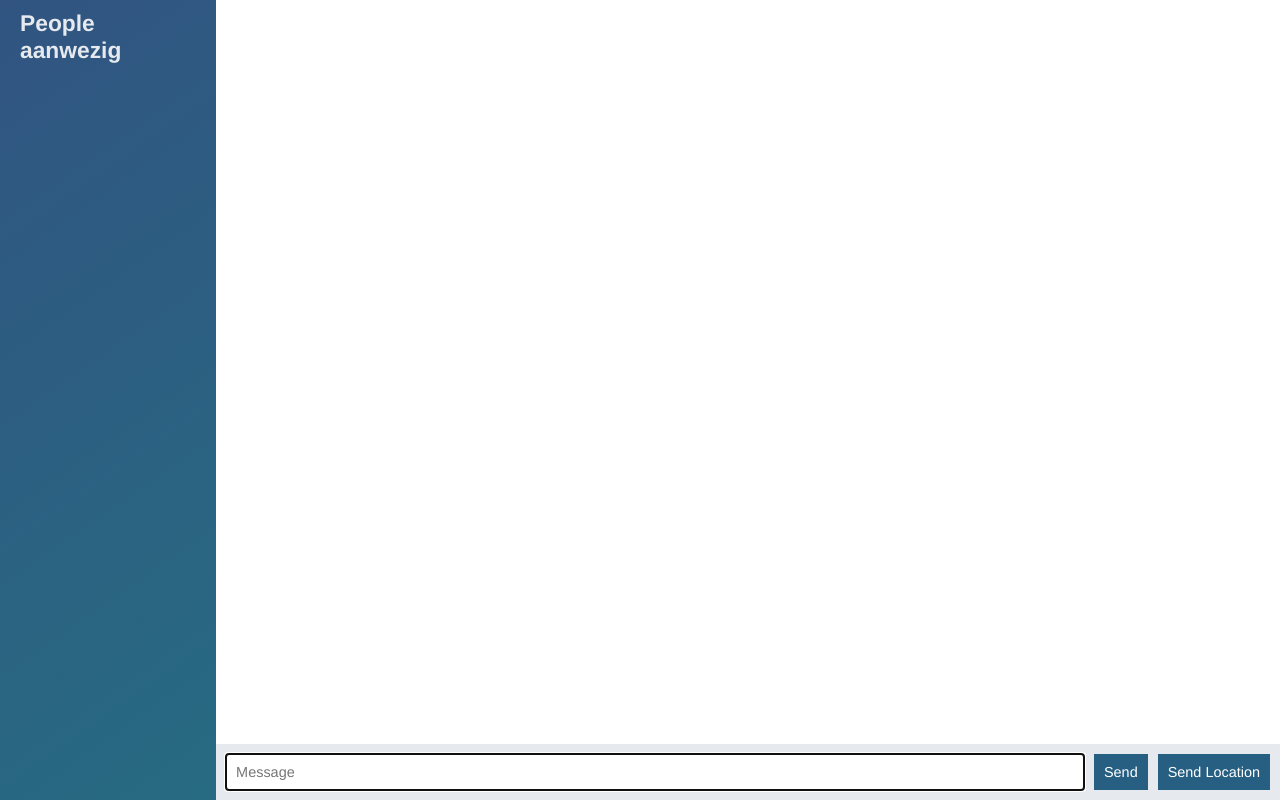
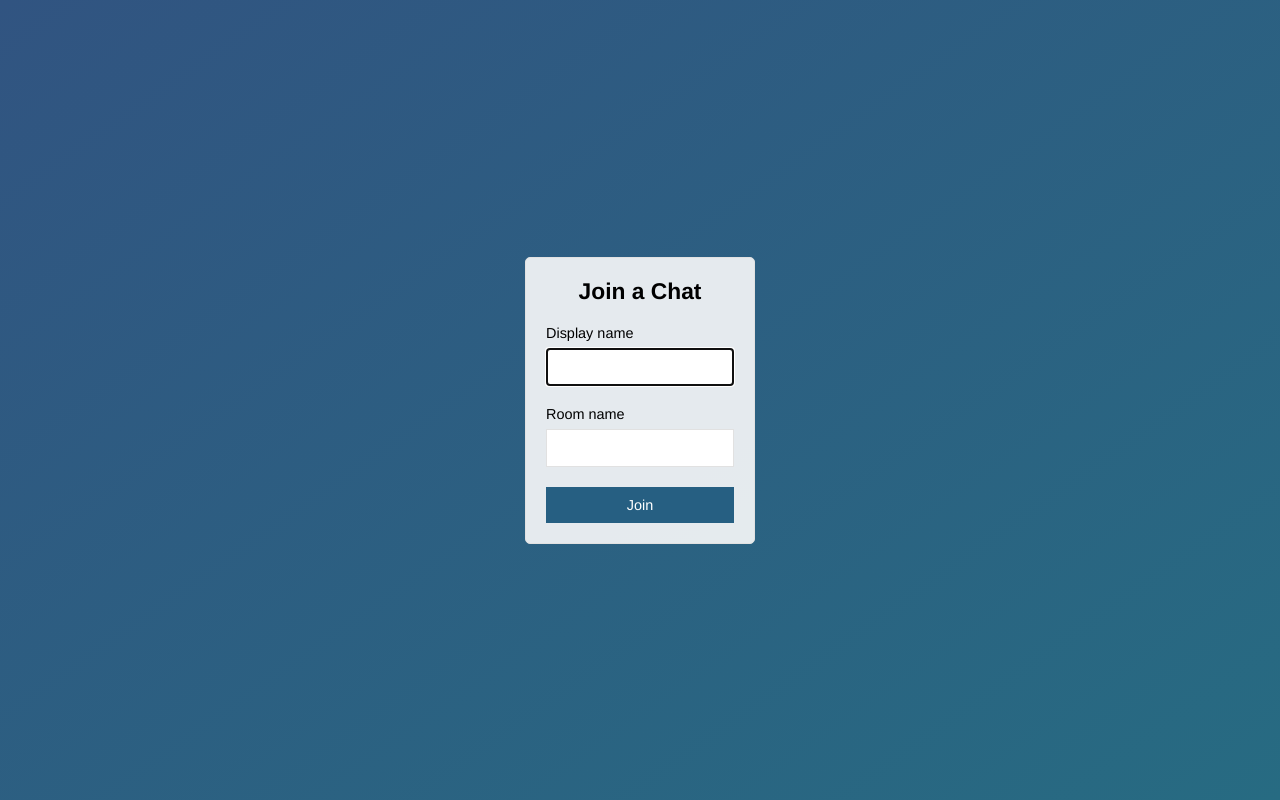
Before and after one commit to jv1611/node-course-chat-app, a website: page public/index.html in a window 1280 px wide. Drawn offline with nearby package versions, Linux system fonts and the light colour scheme; no server answers.

Commit message:
Add join page that submits to chat.html

```diff
--- a/public/index.html
+++ b/public/index.html
@@ -4,56 +4,27 @@
    <meta charset="UTF-8">
    <meta name="viewport" content="width=device-width, initial-scale=1.0">
    <meta http-equiv="X-UA-Compatible" content="ie=edge">
+   <title>Join | Chatapp</title>
    <link rel="stylesheet" href="/css/styles.css">
-   <title>Chat-app met Socket.io</title>
 </head>
-<body class='chat'>
-   <div class="chat__sidebar">
-      <h3>People aanwezig</h3>
-      <div id='users'></div>
+<body class="centered-form">
+   <div class="centered-form__form">
+      <form action="/chat.html">
+         <div class="form-field">
+            <h3>Join a Chat</h3>
+         </div>
+         <div class="form-field">
+            <label for="">Display name</label>
+            <input type="text" name="name" autofocus>
+         </div>
+         <div class="form-field">
+            <label for="">Room name</label>
+            <input type="text" name="room">
+         </div>
+         <div class="form-field">
+            <button>Join</button>
+         </div>
+      </form>
    </div>
-
-   <div class="chat__main">
-      <ol id='messages' class='chat__messages'></ol>
-
-      <div class='chat__footer'>
-         <form id="message-form">
-            <input type="text" name="message" placeholder='Message' autofocus autocomplete="off" />
-            <button>Send</button>
-         </form>
-         <button id='send-location'>Send Location</button>
-      </div>
-   </div>
-
-   <script id="message-template" type="text/template">
-      <li class="message">
-         <div class="message__title">
-            <h4>{{from}}</h4>
-            <span>{{createdAt}}</span>
-         </div>
-         <div class="message__body">
-            <p>{{text}}</p>
-         </div>
-      </li>
-   </script>
-
-   <script id="location-message-template" type="text/template">
-      <li class="message">
-         <div class="message__title">
-            <h4>{{from}}</h4>
-            <span>{{createdAt}}</span>
-         </div>
-         <div class="message__body">
-            <a href="{{url}}" target="_blank">Nu ben ik hier</a>
-         </div>
-      </li>
-   </script>
-
-
-   <script src="/socket.io/socket.io.js"></script>
-   <script src="/js/libs/jquery-3.2.1.min.js"></script>
-   <script src="/js/libs/moment.js"></script>
-   <script src="/js/libs/mustache.js"></script>
-   <script src='/js/index.js'></script>
 </body>
 </html>
```
Also changed, not shown: public/chat.html (added, +59 -0 lines), public/js/chat.js (renamed from public/js/index.js).
